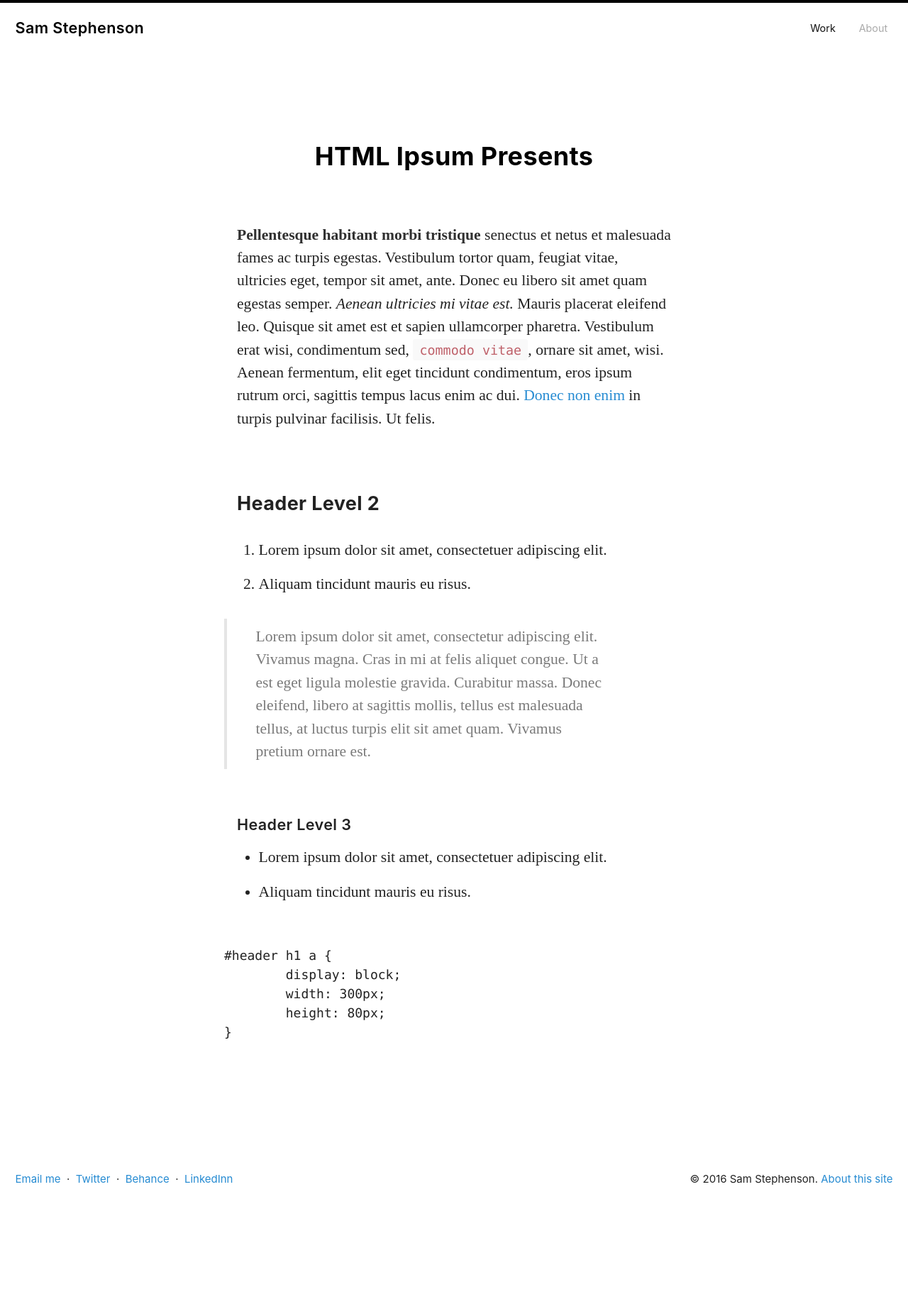
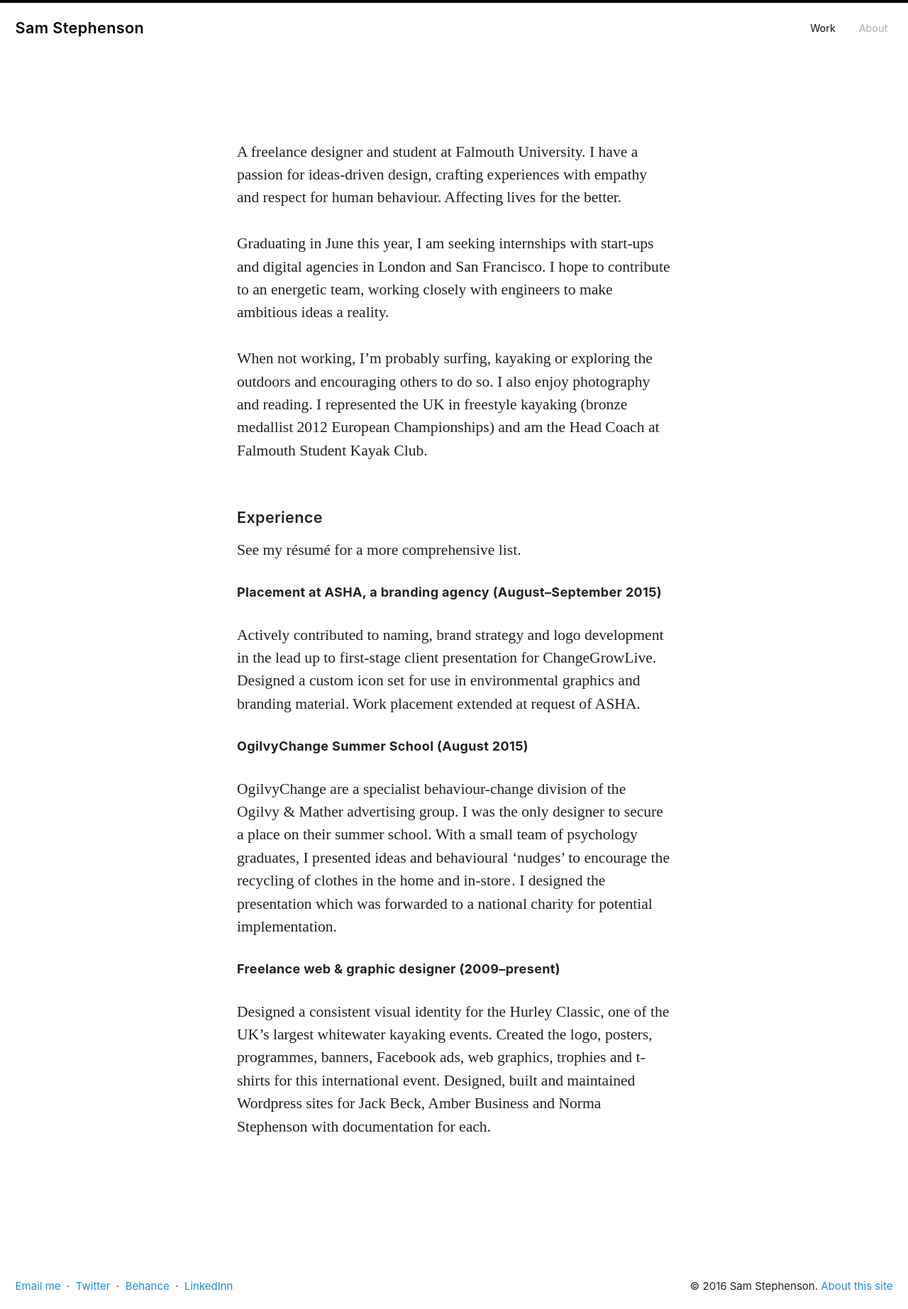
Before and after one commit to samstephenson/samstephenson.github.io, a Jekyll site: the page built from about.md, in a window 1280 px wide. Shown: the whole page at 71% size. Built offline with Jekyll 4.4.1, drawn with Linux system fonts in a browser that asks for light colours; nearby versions of some CDN libraries; before the commit the page ends 1694 px from its top, so only the background shows below that.

Commit message:
about page

```diff
--- a/_sass/_masthead.scss
+++ b/_sass/_masthead.scss
@@ -80,6 +80,7 @@
       rgba(255,255,255,0.95);
     border: none;
     border-left: 1px solid black;
+    cursor: pointer;
 
     &.scrollRight {
       right: 0;
--- a/about.md
+++ b/about.md
@@ -3,30 +3,22 @@ layout: page
 title:
 ---
 
-<h1>HTML Ipsum Presents</h1>
+A freelance designer and student at Falmouth University. I have a passion for ideas-driven design, crafting experiences with empathy and respect for human behaviour. Affecting lives
+for the better.
 
-<p><strong>Pellentesque habitant morbi tristique</strong> senectus et netus et malesuada fames ac turpis egestas. Vestibulum tortor quam, feugiat vitae, ultricies eget, tempor sit amet, ante. Donec eu libero sit amet quam egestas semper. <em>Aenean ultricies mi vitae est.</em> Mauris placerat eleifend leo. Quisque sit amet est et sapien ullamcorper pharetra. Vestibulum erat wisi, condimentum sed, <code>commodo vitae</code>, ornare sit amet, wisi. Aenean fermentum, elit eget tincidunt condimentum, eros ipsum rutrum orci, sagittis tempus lacus enim ac dui. <a href="#">Donec non enim</a> in turpis pulvinar facilisis. Ut felis.</p>
+Graduating in June this year, I am seeking internships with start-ups and digital agencies in London and San Francisco. I hope to contribute to an energetic team, working closely with engineers to make ambitious ideas a reality.
 
-<h2>Header Level 2</h2>
+When not working, I’m probably surfing, kayaking or exploring the outdoors and encouraging others to do so. I also enjoy photography and reading.  I represented the UK in freestyle kayaking (bronze medallist 2012 European Championships) and am the Head Coach at Falmouth Student Kayak Club.
 
-<ol>
-   <li>Lorem ipsum dolor sit amet, consectetuer adipiscing elit.</li>
-   <li>Aliquam tincidunt mauris eu risus.</li>
-</ol>
+### Experience
+See my résumé for a more comprehensive list.
 
-<blockquote><p>Lorem ipsum dolor sit amet, consectetur adipiscing elit. Vivamus magna. Cras in mi at felis aliquet congue. Ut a est eget ligula molestie gravida. Curabitur massa. Donec eleifend, libero at sagittis mollis, tellus est malesuada tellus, at luctus turpis elit sit amet quam. Vivamus pretium ornare est.</p></blockquote>
+#### Placement at ASHA, a branding agency (August–September 2015)
+Actively contributed to naming, brand strategy and logo development in the lead up to first-stage client presentation for ChangeGrowLive. Designed a custom icon set for use in environmental graphics and branding material. Work placement extended at request of ASHA.
 
-<h3>Header Level 3</h3>
+#### OgilvyChange Summer School (August 2015)
+OgilvyChange are a specialist behaviour-change division of the Ogilvy & Mather advertising group. I was the only designer to secure a place on their summer school. With a small team of psychology graduates, I presented ideas and behavioural ‘nudges’ to encourage the recycling of clothes in the home and in-store . I designed the presentation which was forwarded to a national charity for potential implementation.
 
-<ul>
-   <li>Lorem ipsum dolor sit amet, consectetuer adipiscing elit.</li>
-   <li>Aliquam tincidunt mauris eu risus.</li>
-</ul>
-
-<pre><code>
-#header h1 a {
-	display: block;
-	width: 300px;
-	height: 80px;
-}
-</code></pre>
+#### Freelance web & graphic designer (2009–present)
+Designed a consistent visual identity for the Hurley Classic, one of the UK’s largest whitewater kayaking events. Created the logo, posters, programmes, banners, Facebook ads, web graphics, trophies and t-shirts for this international event.
+Designed, built and maintained Wordpress sites for Jack Beck, Amber Business and Norma Stephenson with documentation for each.
```
Also changed, not shown: images/amber/browser.jpg, 14 other files.
